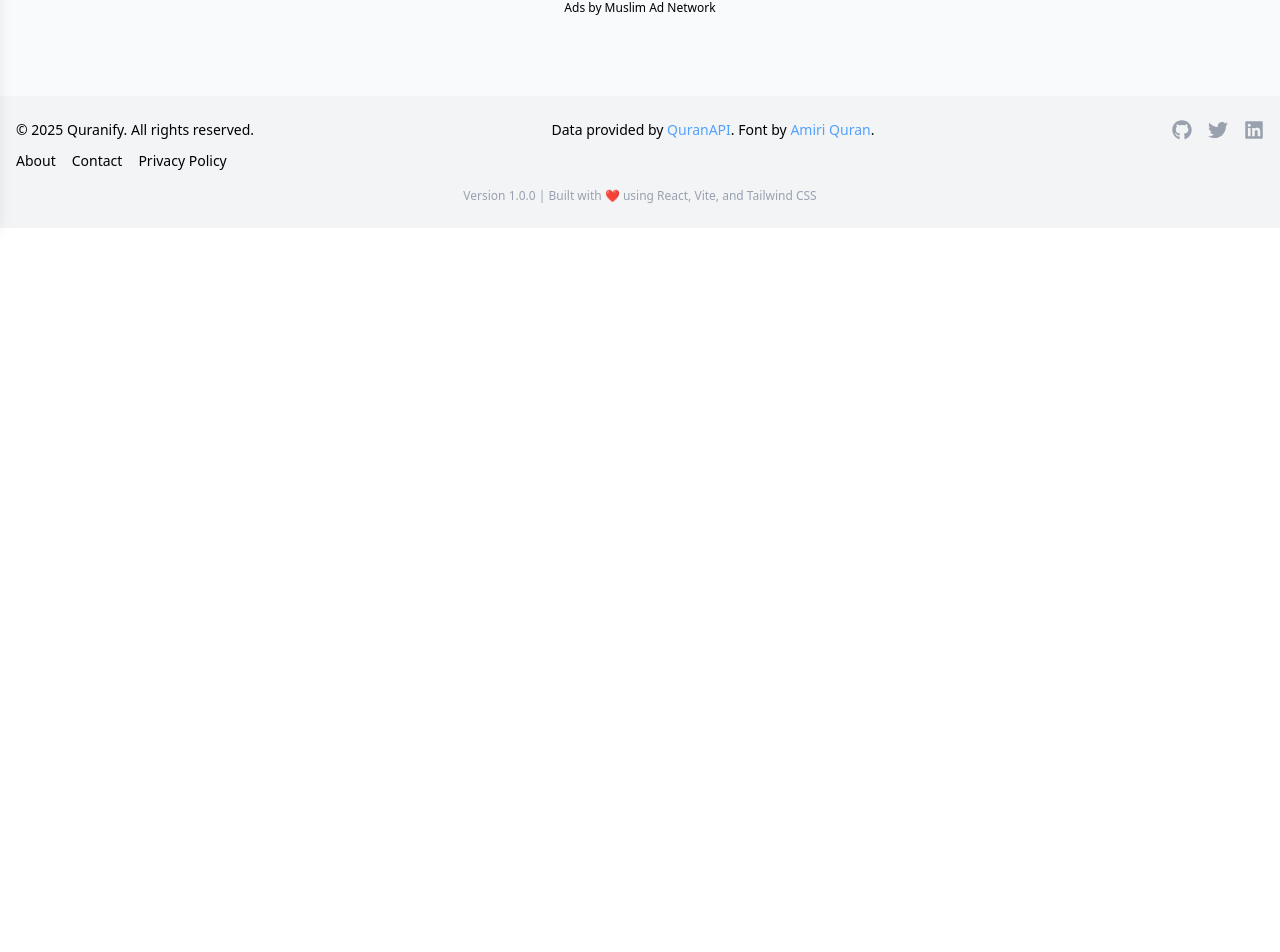
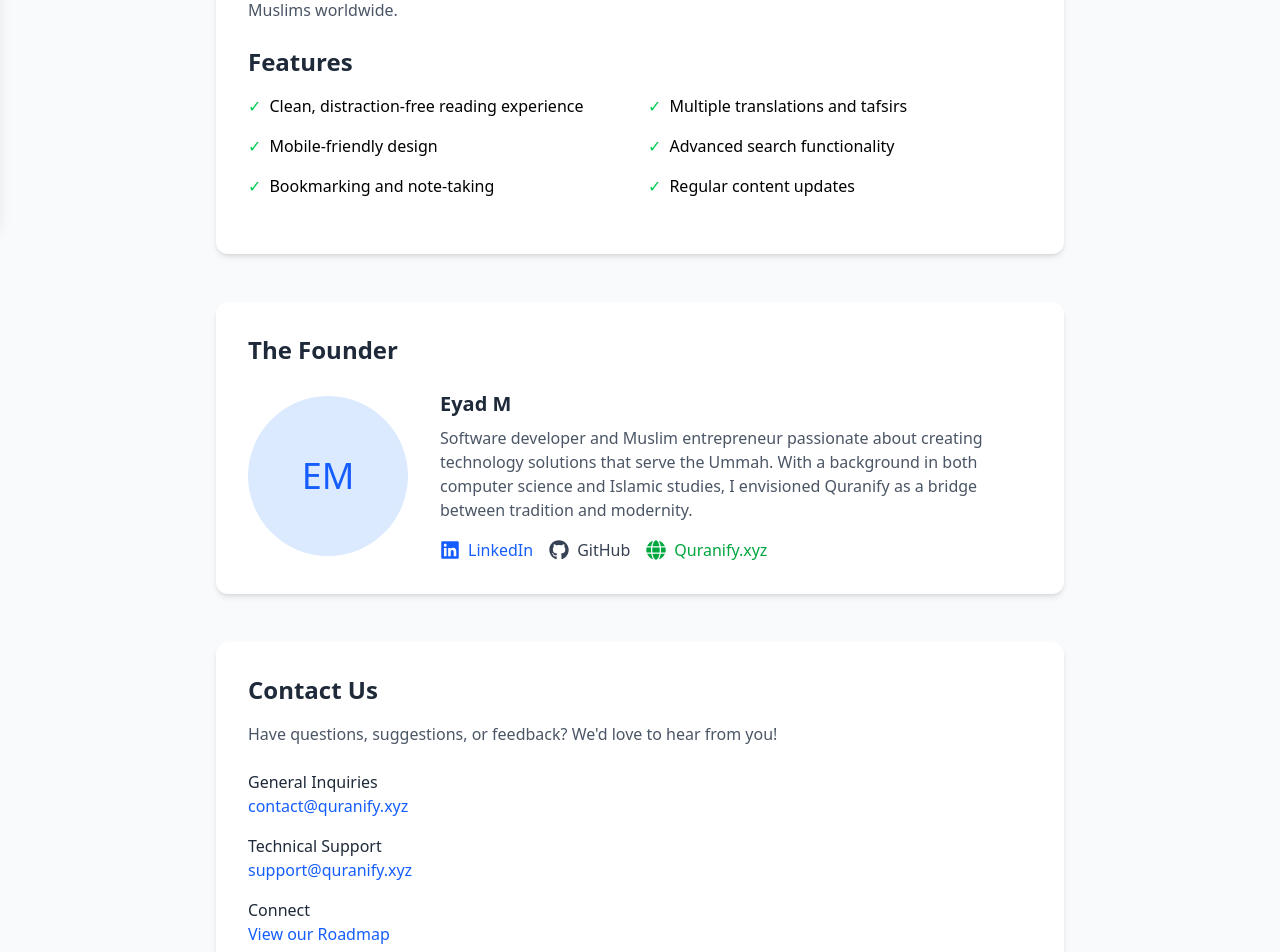
Before and after one commit to EasyCanadianGamer/quranify, a React (Vite) app: page /about in a window 1280 px wide. Shown: the part 576-1528 px from the top of the page. Before the commit the page ends 804 px from the top, so only its background shows below. Built offline with nearby package versions, Linux system fonts and the light colour scheme; a web font is replaced by a local one.

Commit message:
added about

```diff
--- a/src/App.tsx
+++ b/src/App.tsx
@@ -58,7 +58,7 @@
 import Sidebar from "./components/Sidebar";
 import Roadmap from "./components/Roadmap";
 import DuaList from "./components/DuaList";
-
+import About from "./components/About";
 
 const App = () => {
 
@@ -101,7 +101,7 @@
               <Route path="/surah/:surahNumber" element={<SurahDetail />} />
               <Route path="/roadmap" element={<Roadmap />} />
               <Route path="/dua" element={<DuaList />} />
-
+              <Route path="/about" element={<About />} />
             </Routes>
 
             {/* Bottom Rectangle Ad */}
--- /dev/null
+++ b/src/components/About.tsx
@@ -0,0 +1,141 @@
+// src/components/About.tsx
+import { Link } from 'react-router-dom';
+import { FaLinkedin, FaGithub, FaGlobe } from 'react-icons/fa';
+
+const About = () => {
+  return (
+    <div className="max-w-4xl mx-auto p-6">
+      <div className="text-center mb-12">
+        <h1 className="text-4xl font-bold text-gray-800 mb-4">About Quranify</h1>
+        <p className="text-xl text-gray-600">Connecting hearts with the Holy Quran</p>
+      </div>
+
+      <div className="bg-white rounded-xl shadow-md overflow-hidden mb-12">
+        <div className="p-8">
+          <h2 className="text-2xl font-semibold text-gray-800 mb-4">Our Mission</h2>
+          <p className="text-gray-600 mb-6">
+            Quranify aims to provide a modern, accessible platform for engaging with the Holy Quran.
+            We combine traditional Islamic knowledge with contemporary technology to create a seamless
+            experience for Muslims worldwide.
+          </p>
+
+          <h2 className="text-2xl font-semibold text-gray-800 mb-4">Features</h2>
+          <ul className="grid md:grid-cols-2 gap-4 mb-6">
+            <li className="flex items-start">
+              <span className="text-green-500 mr-2">✓</span>
+              <span>Clean, distraction-free reading experience</span>
+            </li>
+            <li className="flex items-start">
+              <span className="text-green-500 mr-2">✓</span>
+              <span>Multiple translations and tafsirs</span>
+            </li>
+            <li className="flex items-start">
+              <span className="text-green-500 mr-2">✓</span>
+              <span>Mobile-friendly design</span>
+            </li>
+            <li className="flex items-start">
+              <span className="text-green-500 mr-2">✓</span>
+              <span>Advanced search functionality</span>
+            </li>
+            <li className="flex items-start">
+              <span className="text-green-500 mr-2">✓</span>
+              <span>Bookmarking and note-taking</span>
+            </li>
+            <li className="flex items-start">
+              <span className="text-green-500 mr-2">✓</span>
+              <span>Regular content updates</span>
+            </li>
+          </ul>
+        </div>
+      </div>
+
+      <div className="bg-white rounded-xl shadow-md overflow-hidden mb-12">
+        <div className="p-8">
+          <h2 className="text-2xl font-semibold text-gray-800 mb-6">The Founder</h2>
+
+          <div className="flex flex-col md:flex-row items-center gap-8">
+            <div className="w-40 h-40 rounded-full bg-gray-200 overflow-hidden">
+              {/* Placeholder for founder image - replace with your actual image */}
+              <div className="w-full h-full bg-blue-100 flex items-center justify-center text-4xl text-blue-600">
+                EM
+              </div>
+            </div>
+
+            <div className="flex-1">
+              <h3 className="text-xl font-bold text-gray-800 mb-2">Eyad M</h3>
+              <p className="text-gray-600 mb-4">
+                Software developer and Muslim entrepreneur passionate about creating technology
+                solutions that serve the Ummah. With a background in both computer science and
+                Islamic studies, I envisioned Quranify as a bridge between tradition and modernity.
+              </p>
+
+              <div className="flex flex-wrap gap-4">
+                <a
+                  href="https://www.linkedin.com/in/eyadm/"
+                  target="_blank"
+                  rel="noopener noreferrer"
+                  className="flex items-center text-blue-600 hover:text-blue-800"
+                >
+                  <FaLinkedin className="mr-2" size={20} />
+                  LinkedIn
+                </a>
+                <a
+                  href="https://github.com/eyadm"
+                  target="_blank"
+                  rel="noopener noreferrer"
+                  className="flex items-center text-gray-700 hover:text-gray-900"
+                >
+                  <FaGithub className="mr-2" size={20} />
+                  GitHub
+                </a>
+                <a
+                  href="https://quranify.xyz"
+                  target="_blank"
+                  rel="noopener noreferrer"
+                  className="flex items-center text-green-600 hover:text-green-800"
+                >
+                  <FaGlobe className="mr-2" size={20} />
+                  Quranify.xyz
+                </a>
+              </div>
+            </div>
+          </div>
+        </div>
+      </div>
+
+      <div className="bg-white rounded-xl shadow-md overflow-hidden">
+        <div className="p-8">
+          <h2 className="text-2xl font-semibold text-gray-800 mb-4">Contact Us</h2>
+          <p className="text-gray-600 mb-6">
+            Have questions, suggestions, or feedback? We'd love to hear from you!
+          </p>
+
+          <div className="space-y-4">
+            <div>
+              <h3 className="font-medium text-gray-800">General Inquiries</h3>
+              <a href="mailto:contact@quranify.xyz" className="text-blue-600 hover:underline">
+                contact@quranify.xyz
+              </a>
+            </div>
+
+            <div>
+              <h3 className="font-medium text-gray-800">Technical Support</h3>
+              <a href="mailto:support@quranify.xyz" className="text-blue-600 hover:underline">
+                support@quranify.xyz
+              </a>
+            </div>
+
+            <div>
+              <h3 className="font-medium text-gray-800">Connect</h3>
+              <Link to="/roadmap" className="text-blue-600 hover:underline">
+                View our Roadmap
+              </Link>
+            </div>
+          </div>
+        </div>
+      </div>
+    </div>
+  );
+};
+
+export default About;
```
